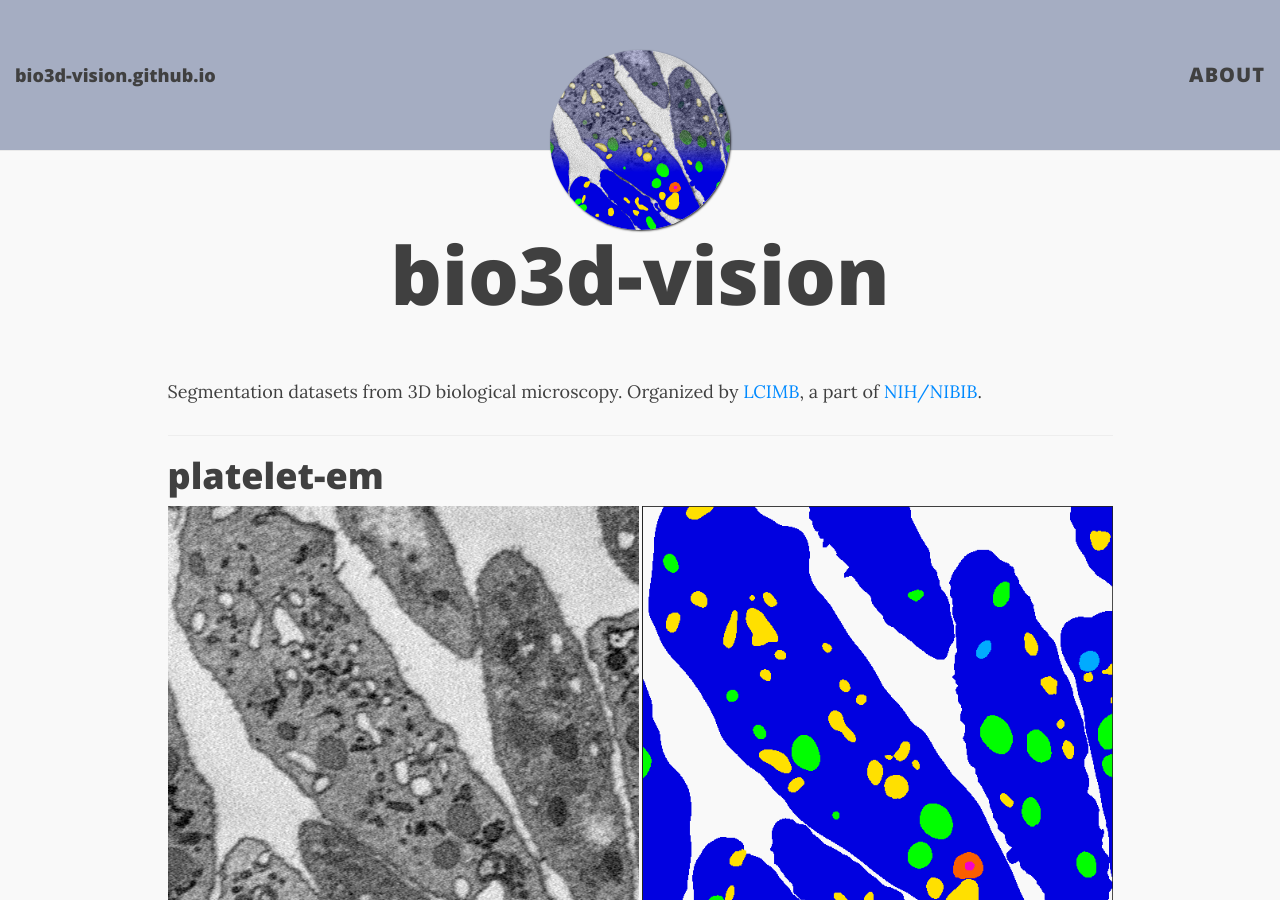
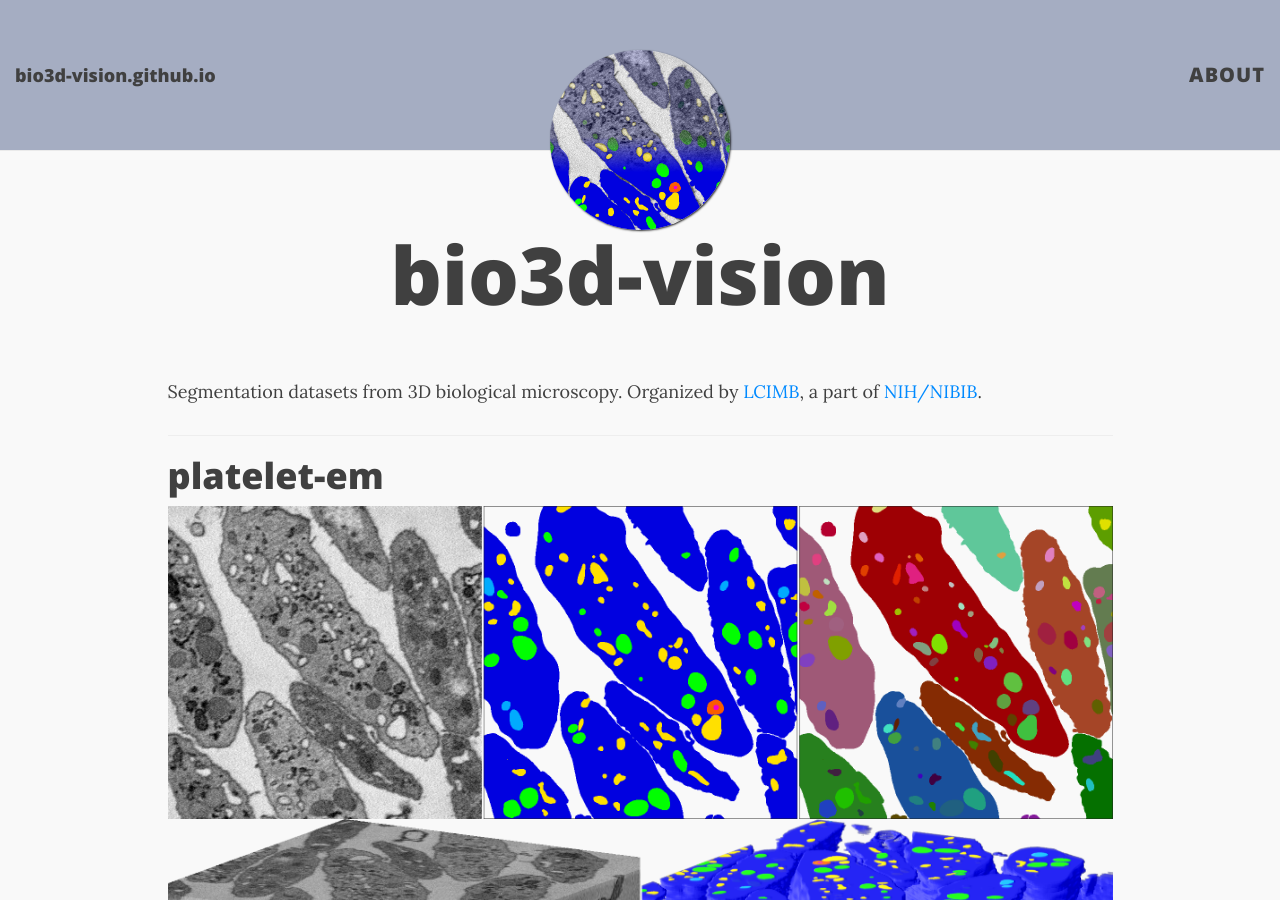
Before and after one commit to bio3d-vision/bio3d-vision.github.io, a Jekyll site: the page built from index.html, in a window 1280 px wide and 900 px high. Built offline with Jekyll 4.4.1, drawn with Linux system fonts in a browser that asks for light colours; nearby versions of some CDN libraries; the list of posts is cut into pages by our own code.

Commit message:
Shrinking banner

```diff
--- a/index.html
+++ b/index.html
@@ -8,25 +8,20 @@
 <hr />
 <h1 id="platelet-em">platelet-em</h1>
 <div class="figure">
-<img src="media/platelet_banner_tall.png" />
+<img src="media/platelet-banner.png" />
 
 </div>
 <div class="figure">
-<img src="media/3d/50-image.png" />
+<img src="media/3d/50-wide.png" />
 
 </div>
-<div class="figure">
-<img src="media/3d/50-semantic.png" />
+<!-- ![](media/3d/50-image.png)
 
-</div>
-<div class="figure">
-<img src="media/3d/50-instance-cell.png" />
+![](media/3d/50-semantic.png)
 
-</div>
-<div class="figure">
-<img src="media/3d/50-instance-organelle.png" />
+![](media/3d/50-instance-cell.png)
 
-</div>
+![](media/3d/50-instance-organelle.png) -->
 <h3 id="download">Download</h3>
 <hr />
 <h4 id="all">All</h4>
```
Also changed, not shown: README.md, media/3d/50-wide.png (added), media/platelet-banner.png (added), media/platelet_banner.png (deleted).
